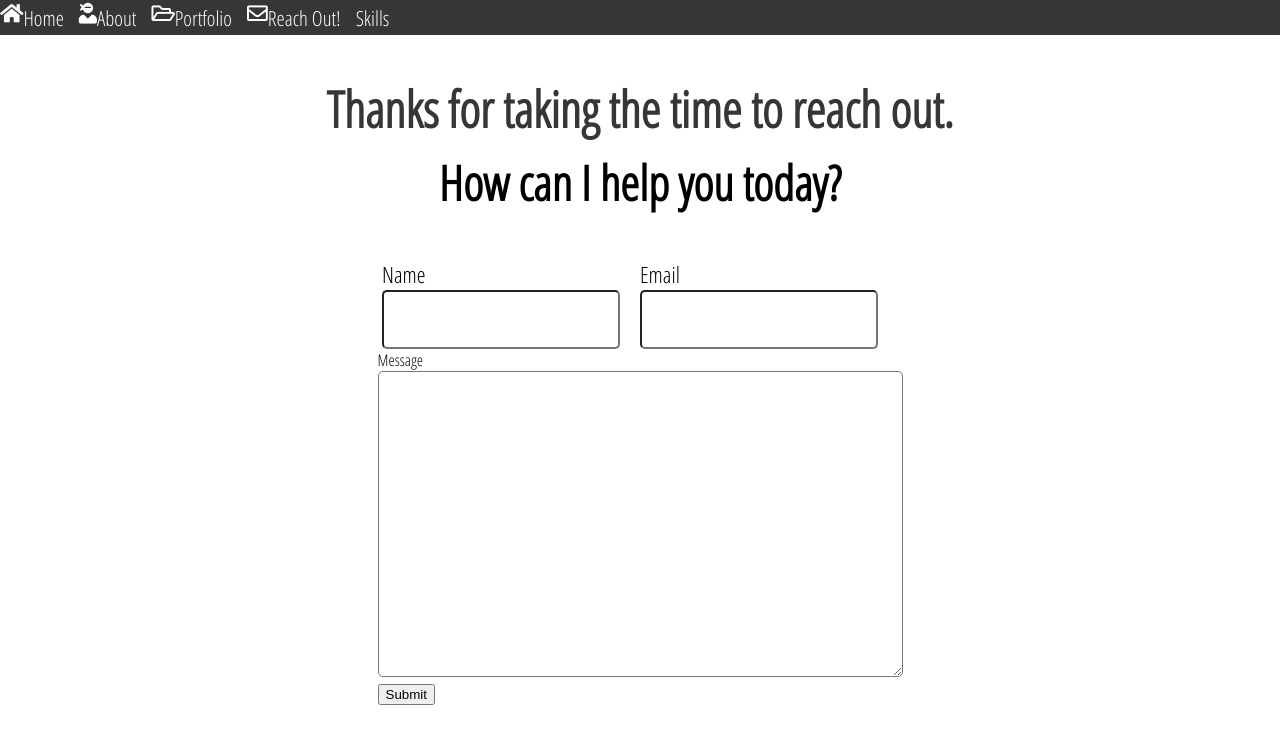
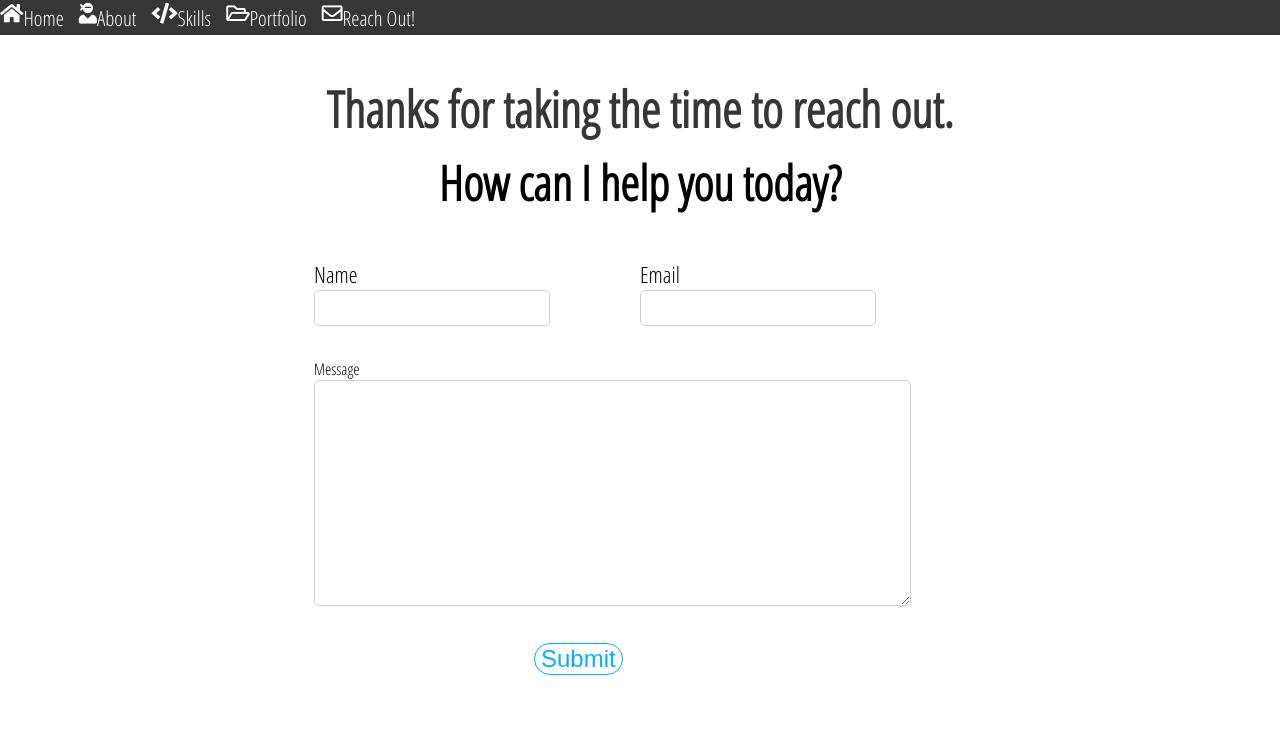
Before and after one commit to Nlparra/Nlparra.github.io, a plain HTML site: page reachout.html in a window 1280 px wide. Drawn offline with Linux system fonts and the light colour scheme; a web font is replaced by a local one.

Commit message:
reach out page complete and skill section added

```diff
--- a/reachout.html
+++ b/reachout.html
@@ -34,13 +34,15 @@
         <a class="about"href="gettoknow.html">
         <i class="fas fa-user-ninja"></i>About</a>
 
+        <a class="skills"href="skills.html">
+        <i class="fas fa-code"></i>Skills</a>
+
         <a class="portfolio"href="portfolio.html">
         <i class="far fa-folder-open"></i>Portfolio</a>
 
         <a class="contact"href="reachout.html">
         <i class="far fa-envelope"></i>Reach Out!</a>
 
-        <a href="#">Skills</a>
 
     </nav>
     <div class="Wholepage">
@@ -50,7 +52,7 @@
 
     <section class="Message-section">
 
-    <form action="#">
+    <form method="post" action="#">
     <div class="name-email">
 
     <div class="namebox">
@@ -72,11 +74,11 @@
     <div class="message-centered">
         <label class="Message">Message</label>
         <div>
-            <textarea name="textarea" cols="63" rows="20"></textarea>
+            <textarea name="textarea" cols="48" rows="10" required></textarea>
         </div>
     </div>
     <div>
-        <input type="Submit" value="Submit">
+        <button class="reach">Submit</button>
     </div>
     </form>
     </section>
--- a/styles.css
+++ b/styles.css
@@ -150,13 +150,10 @@ h2{
 h2:hover{
   color: rgb(5, 173, 252);
   transition: ease-in;
-
 }
 
 
 div.Wholepage {
-margin-right: 10%;
-margin-left: 10%;
 display: flex;
 flex-direction: column;
 align-items: center;
@@ -185,22 +182,54 @@ justify-content: center;
 .emailtext,
 .nametext{
   width: 230px;
-  line-height: 4;
-  margin-right: 20px;
+  margin-right: 90px;
   border-radius: 5px;
+  font-size: 1rem;
+  line-height: 2rem;
+  font-weight: 300;
 }
 
-.message,
+label.message,
 .name,
 .email {
   font-size: 1.4rem;
 }
 
-
-.message-center{
+.message-centered {
   margin-top: 5%;
 }
 
 textarea{
   border-radius: 5px;
+  font-size: 1.2rem;
+  font-weight: 300;
 }
+
+.emailtext,
+.nametext,
+textarea {
+border: rgb(206, 206, 206) 0.5px solid;
+}
+
+button.reach{
+  display: flex;
+  color: rgb(5, 173, 252);
+  border-radius: 5rem;
+  margin-left: 220px;
+  margin-bottom: 2rem;
+  border-width: 2px;
+  margin-top: 2rem;
+ background-color: transparent;
+ border: rgb(5, 173, 252) 1px solid;
+ color:rgb(5, 173, 252);
+ transition: ease-in;
+ font-size: 1.5rem;
+font-weight: 300;
+}
+
+button:hover{
+  background-color: rgb(5, 173, 252);
+  color: white;
+  cursor: pointer;
+  ;
+}
```
Also changed, not shown: Gettoknow.html (+3 -0 lines), index.html (+3 -0 lines), portfolio.html (+3 -0 lines).
